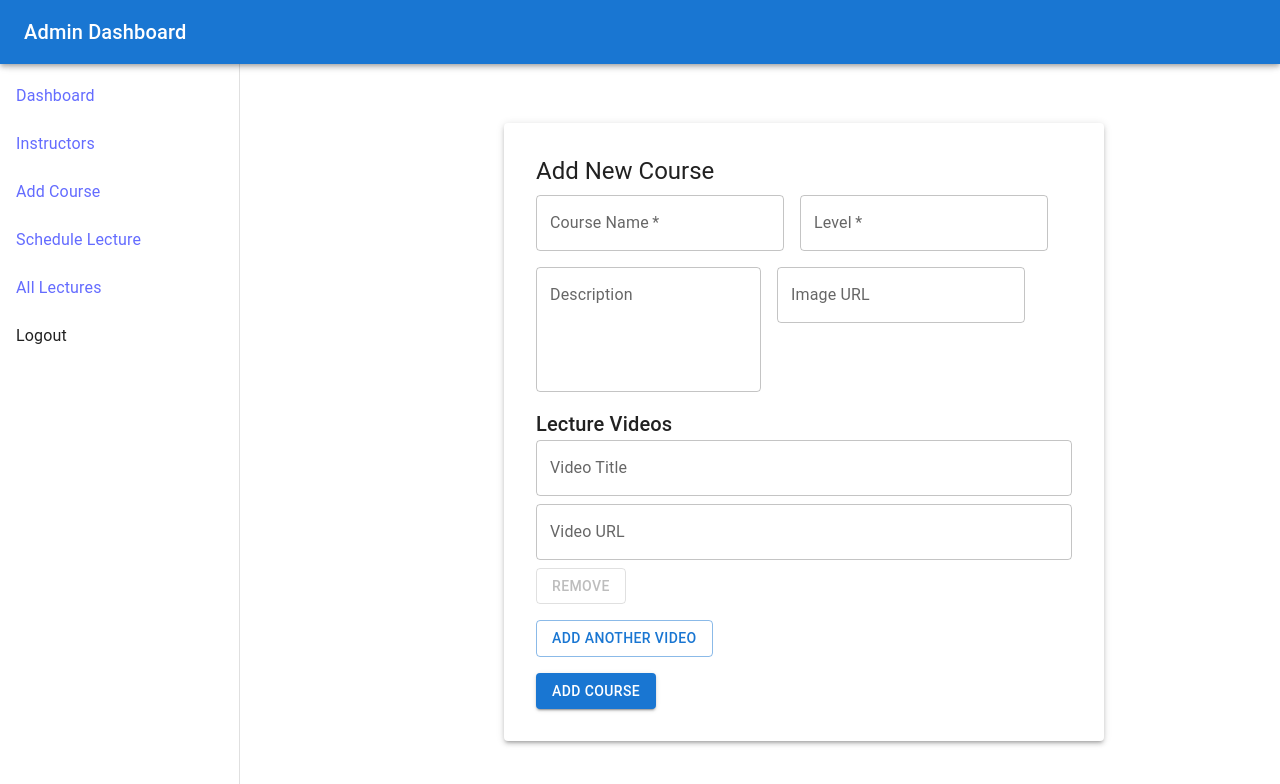
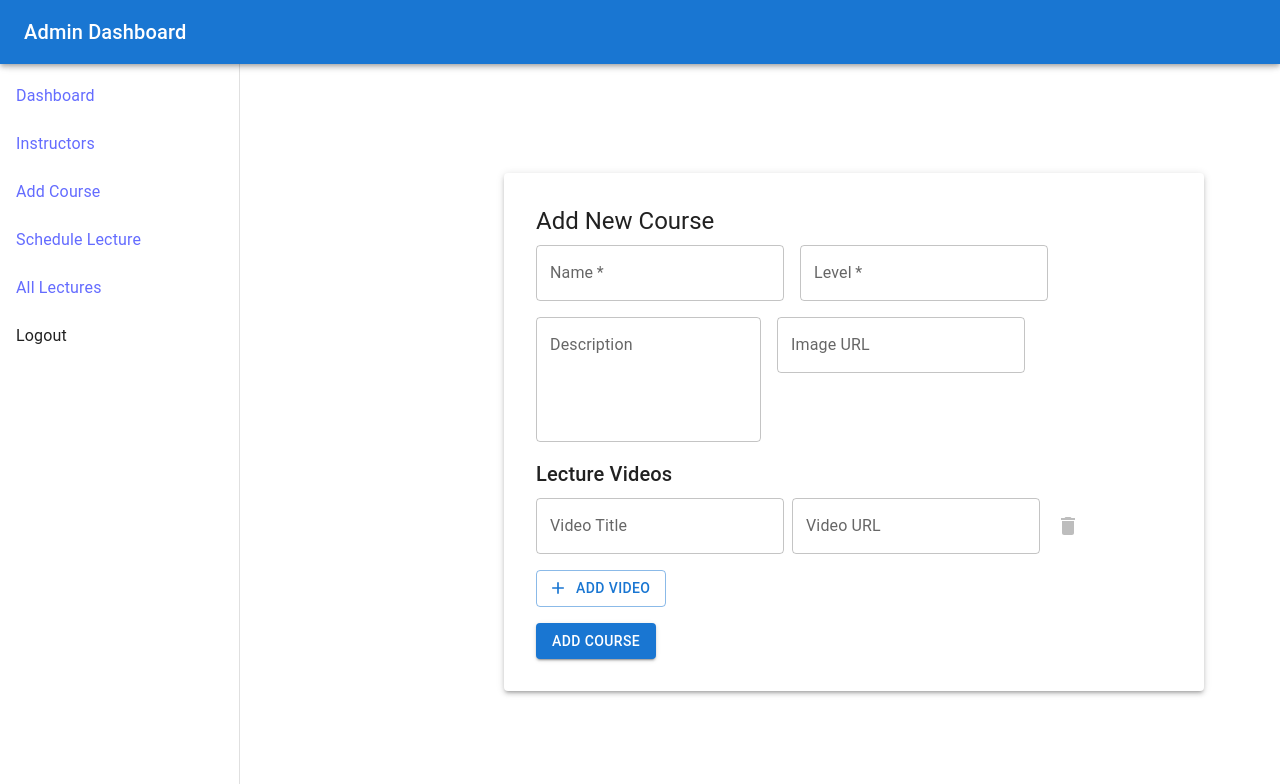
Before and after one commit to srjizhere/LectureScheduler, a React (Vite) app in the folder frontend/: page /admin/add-course in a window 1280 px wide. Shown: the top 784 px of the page. Built offline with nearby package versions, Linux system fonts and the light colour scheme; some icons are missing.

Commit message:
istuctor name and lecture

```diff
--- a/frontend/src/pages/admin/AddCourse.jsx
+++ b/frontend/src/pages/admin/AddCourse.jsx
@@ -1,6 +1,14 @@
-// src/components/AddCourse.jsx
 import React, { useState } from "react";
-import { TextField, Button, Typography, Box, Paper, Grid } from "@mui/material";
+import {
+  TextField,
+  Button,
+  Typography,
+  Box,
+  Paper,
+  Grid,
+  IconButton,
+} from "@mui/material";
+import { Add, Delete } from "@mui/icons-material";
 import { useDispatch } from "react-redux";
 import { createCourse } from "../../services/courseService";
 import { fetchCourses } from "../../redux/slices/courseSlice";
@@ -15,23 +23,30 @@ const AddCourse = () => {
     image: "",
     videos: [{ title: "", url: "" }],
   });
+
+  const handleChange = (e) => {
+    const { name, value } = e.target;
+    setForm((prev) => ({ ...prev, [name]: value }));
+  };
+
   const handleVideoChange = (index, field, value) => {
     const updatedVideos = [...form.videos];
     updatedVideos[index][field] = value;
-    setForm({ ...form, videos: updatedVideos });
+    setForm((prev) => ({ ...prev, videos: updatedVideos }));
   };
 
   const addVideoField = () => {
-    setForm({ ...form, videos: [...form.videos, { title: "", url: "" }] });
+    setForm((prev) => ({
+      ...prev,
+      videos: [...prev.videos, { title: "", url: "" }],
+    }));
   };
 
   const removeVideoField = (index) => {
-    const updatedVideos = form.videos.filter((_, i) => i !== index);
-    setForm({ ...form, videos: updatedVideos });
-  };
-
-  const handleChange = (e) => {
-    setForm({ ...form, [e.target.name]: e.target.value });
+    setForm((prev) => ({
+      ...prev,
+      videos: prev.videos.filter((_, i) => i !== index),
+    }));
   };
 
   const handleSubmit = async (e) => {
@@ -39,93 +54,80 @@ const AddCourse = () => {
     try {
       await createCourse(form);
       dispatch(fetchCourses());
-      setForm({ name: "", level: "", description: "", image: "" });
+      setForm({
+        name: "",
+        level: "",
+        description: "",
+        image: "",
+        videos: [{ title: "", url: "" }],
+      });
     } catch (error) {
       console.error("Failed to add course", error);
     }
   };
 
   return (
-    <Paper elevation={3} sx={{ p: 4, maxWidth: 600, margin: "auto" }}>
+    <Paper elevation={3} sx={{ p: 4, maxWidth: 700, margin: "auto" }}>
       <Typography variant="h5" gutterBottom>
         Add New Course
       </Typography>
       <Box component="form" onSubmit={handleSubmit}>
         <Grid container spacing={2}>
-          <Grid item xs={12}>
+          {["name", "level", "description", "image"].map((field) => (
+            <Grid item xs={12} key={field}>
               <TextField
-              label="Course Name"
-              name="name"
+                label={field === "image" ? "Image URL" : field.charAt(0).toUpperCase() + field.slice(1)}
+                name={field}
                 fullWidth
-              value={form.name}
+                value={form[field]}
                 onChange={handleChange}
-              required
+                multiline={field === "description"}
+                rows={field === "description" ? 4 : 1}
+                required={field !== "description" && field !== "image"}
               />
             </Grid>
+          ))}
+
           <Grid item xs={12}>
-            <TextField
-              label="Level"
-              name="level"
-              fullWidth
-              value={form.level}
-              onChange={handleChange}
-              required
-            />
-          </Grid>
-          <Grid item xs={12}>
-            <TextField
-              label="Description"
-              name="description"
-              fullWidth
-              multiline
-              rows={4}
-              value={form.description}
-              onChange={handleChange}
-            />
-          </Grid>
-          <Grid item xs={12}>
-            <TextField
-              label="Image URL"
-              name="image"
-              fullWidth
-              value={form.image}
-              onChange={handleChange}
-            />
-          </Grid>
-          <Grid item xs={12}>
-            <Typography variant="h6">Lecture Videos</Typography>
+            <Typography variant="h6" sx={{ mb: 1 }}>
+              Lecture Videos
+            </Typography>
             {form.videos.map((video, index) => (
-              <Box key={index} sx={{ mb: 2 }}>
+              <Grid container spacing={1} key={index} alignItems="center" sx={{ mb: 1 }}>
+                <Grid item xs={5}>
                   <TextField
                     label="Video Title"
                     fullWidth
                     value={video.title}
-                  onChange={(e) =>
-                    handleVideoChange(index, "title", e.target.value)
-                  }
-                  sx={{ mb: 1 }}
+                    onChange={(e) => handleVideoChange(index, "title", e.target.value)}
                   />
+                </Grid>
+                <Grid item xs={5}>
                   <TextField
                     label="Video URL"
                     fullWidth
                     value={video.url}
-                  onChange={(e) =>
-                    handleVideoChange(index, "url", e.target.value)
-                  }
-                  sx={{ mb: 1 }}
+                    onChange={(e) => handleVideoChange(index, "url", e.target.value)}
                   />
+                </Grid>
+                <Grid item xs={2}>
+                  <IconButton
+                    onClick={() => removeVideoField(index)}
+                    disabled={form.videos.length === 1}
+                    color="error"
+                  >
+                    <Delete />
+                  </IconButton>
+                </Grid>
+              </Grid>
+            ))}
             <Button
               variant="outlined"
-                  color="error"
-                  onClick={() => removeVideoField(index)}
-                  disabled={form.videos.length === 1}
+              startIcon={<Add />}
+              onClick={addVideoField}
+              sx={{ mt: 1 }}
             >
-                  Remove
-                </Button>
-              </Box>
-            ))}
-            <Button variant="outlined" onClick={addVideoField}>
-              Add Another Video
+              Add Video
             </Button>
           </Grid>
 
--- a/frontend/src/pages/components/LectureList.jsx
+++ b/frontend/src/pages/components/LectureList.jsx
@@ -61,8 +61,8 @@ const LectureList = () => {
             <TableBody>
               {lectures.map((lecture) => (
                 <TableRow key={lecture._id}>
-                  <TableCell>{getCourseName(lecture.courseId)}</TableCell>
-                  <TableCell>{getInstructorName(lecture.instructorId)}</TableCell>
+                  <TableCell>{lecture?.course?.name}</TableCell>
+                  <TableCell>{lecture?.instructor?.name}</TableCell>
                   <TableCell>{lecture.date}</TableCell>
                   <TableCell>{lecture.time}</TableCell>
                   <TableCell>{lecture.duration} min</TableCell>
```
Also changed, not shown: 2 other files (tests, documents, lock files or other folders). Lines whose indentation alone changed are shown as unchanged.
